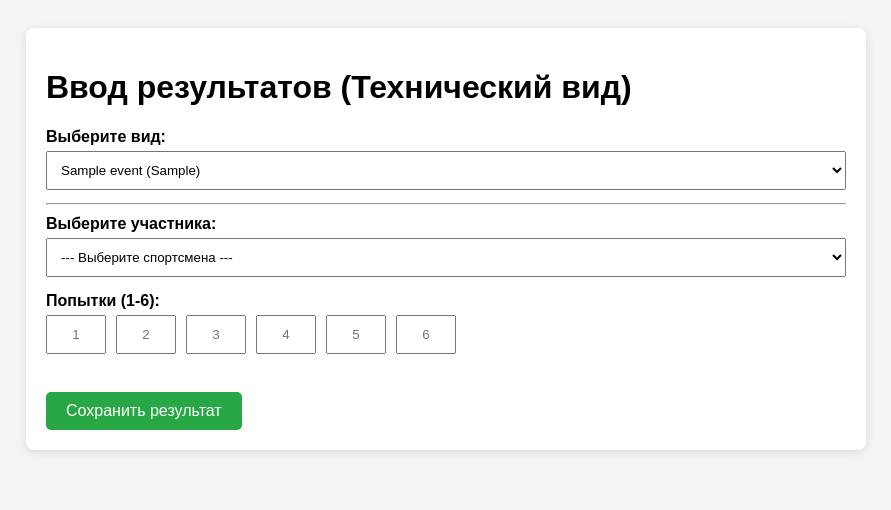
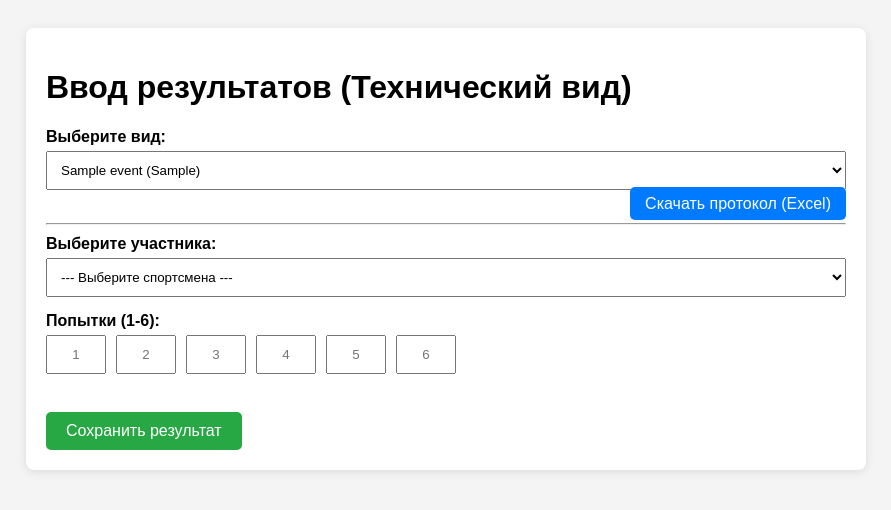
Before and after one commit to glebka19991880-jpg/athletics-abakan, a Django app: template core/templates/judge.html in a window 1280 px wide. Shown: the top 510 px of the page, without its empty margins (194-1085 px from the left). Run offline with Django 4.2, Linux system fonts and the light colour scheme; the template is opened without the code that fills it: values that come from a table or form of the project are taken from there, others are empty; tables that the repository leaves empty hold one stand-in row (values such as "Sample post").

Commit message:
Update judge.html

```diff
--- a/core/templates/judge.html
+++ b/core/templates/judge.html
@@ -36,6 +36,9 @@
         </form>
 
         {% if current_event %}
+            <div style="text-align: right; margin-bottom: 10px;">
+        <a href="{% url 'export_excel' current_event.id %}" style="background-color: #007bff; color: white; padding: 8px 15px; text-decoration: none; border-radius: 5px;">Скачать протокол (Excel)</a>
+    </div>
             <hr>
             <form method="post">
                 {% csrf_token %}
```
